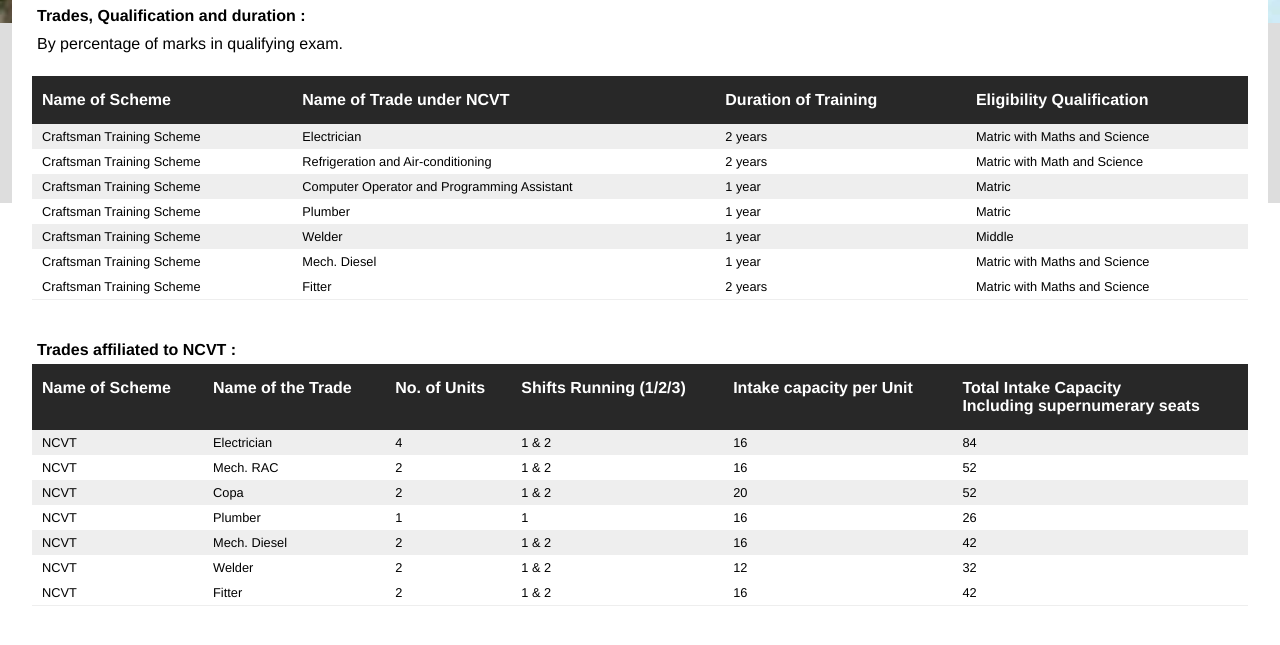
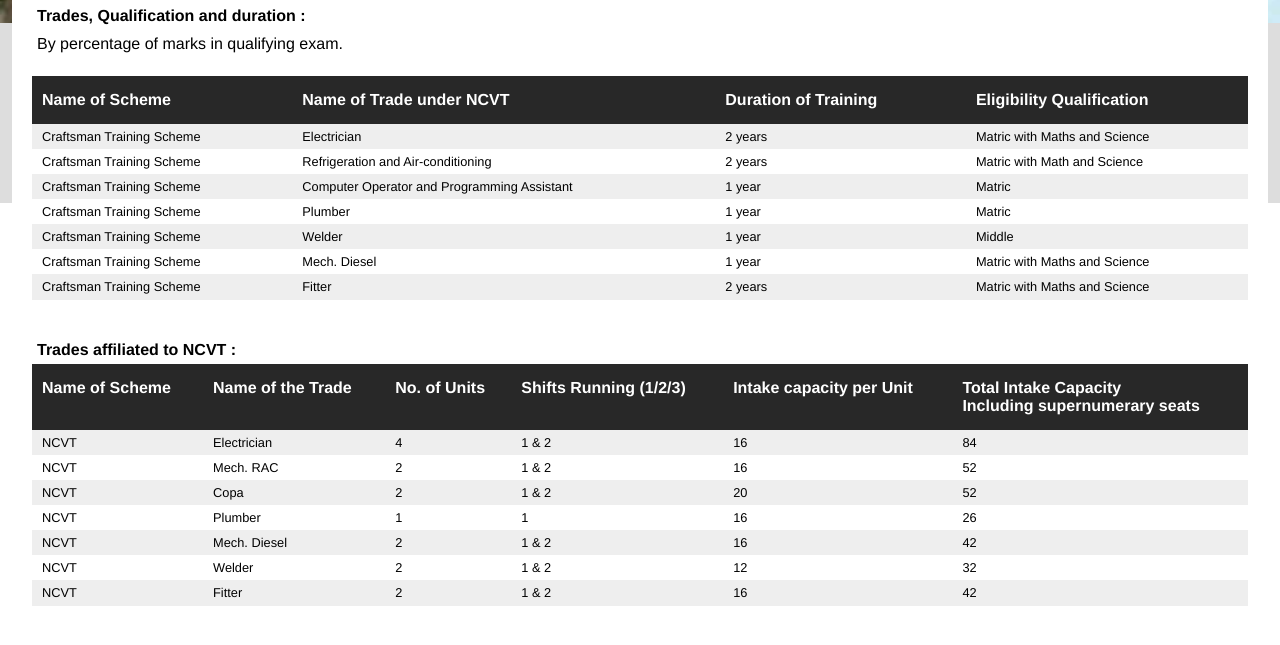
Before and after one commit to kalgidhariti/website, a website: page public/courses.html in a window 1280 px wide. Shown: the part 597-1242 px from the top of the page. Drawn offline with Linux system fonts and the light colour scheme.

Commit message:
Update courses.html

```diff
--- a/public/courses.html
+++ b/public/courses.html
@@ -87,7 +87,7 @@
 						<td>1 year</td>
 						<td>Matric with Maths and Science</td>
 					</tr>
-					<tr>
+					<tr class="odd">
 						<td>Craftsman Training Scheme</td>
 						<td>Fitter</td>
 						<td>2 years</td>
@@ -156,7 +156,7 @@
 					<td>12</td>
 					<td>32</td>
 				</tr>
-				<tr>
+				<tr class="odd">
 					<td>NCVT</td>
 					<td>Fitter</td>
 					<td>2</td>
```
